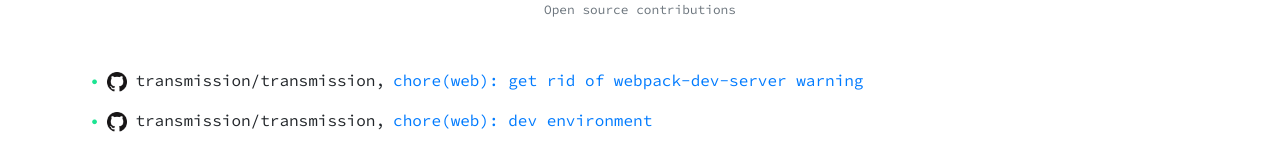
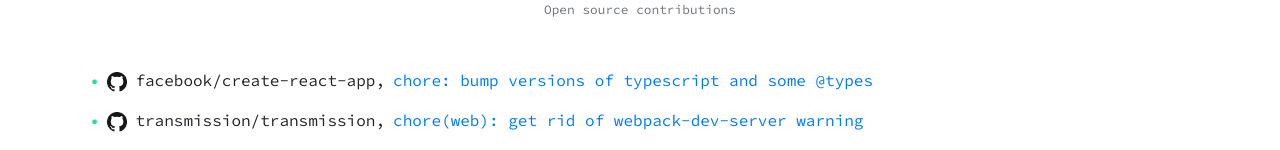
Before and after one commit to trainto/trainto.github.io, a React (Create React App) app: page / in a window 1280 px wide. Shown: the part 2441-2591 px from the top of the page. Built offline with nearby package versions, Linux system fonts and the light colour scheme; no server answers.

Commit message:
Add contribution item

```diff
--- a/src/components/contribution.tsx
+++ b/src/components/contribution.tsx
@@ -2,6 +2,12 @@ import React, { useEffect, useRef, useState } from 'react';
 import { useSpring, animated } from 'react-spring';
 
 const CONTRIBUTIONS = [
+  {
+    site: 'github',
+    repo: 'facebook/create-react-app',
+    text: 'chore: bump versions of typescript and some @types',
+    link: 'https://github.com/facebook/create-react-app/pull/10141'
+  },
   {
     site: 'github',
     repo: 'transmission/transmission',
```
